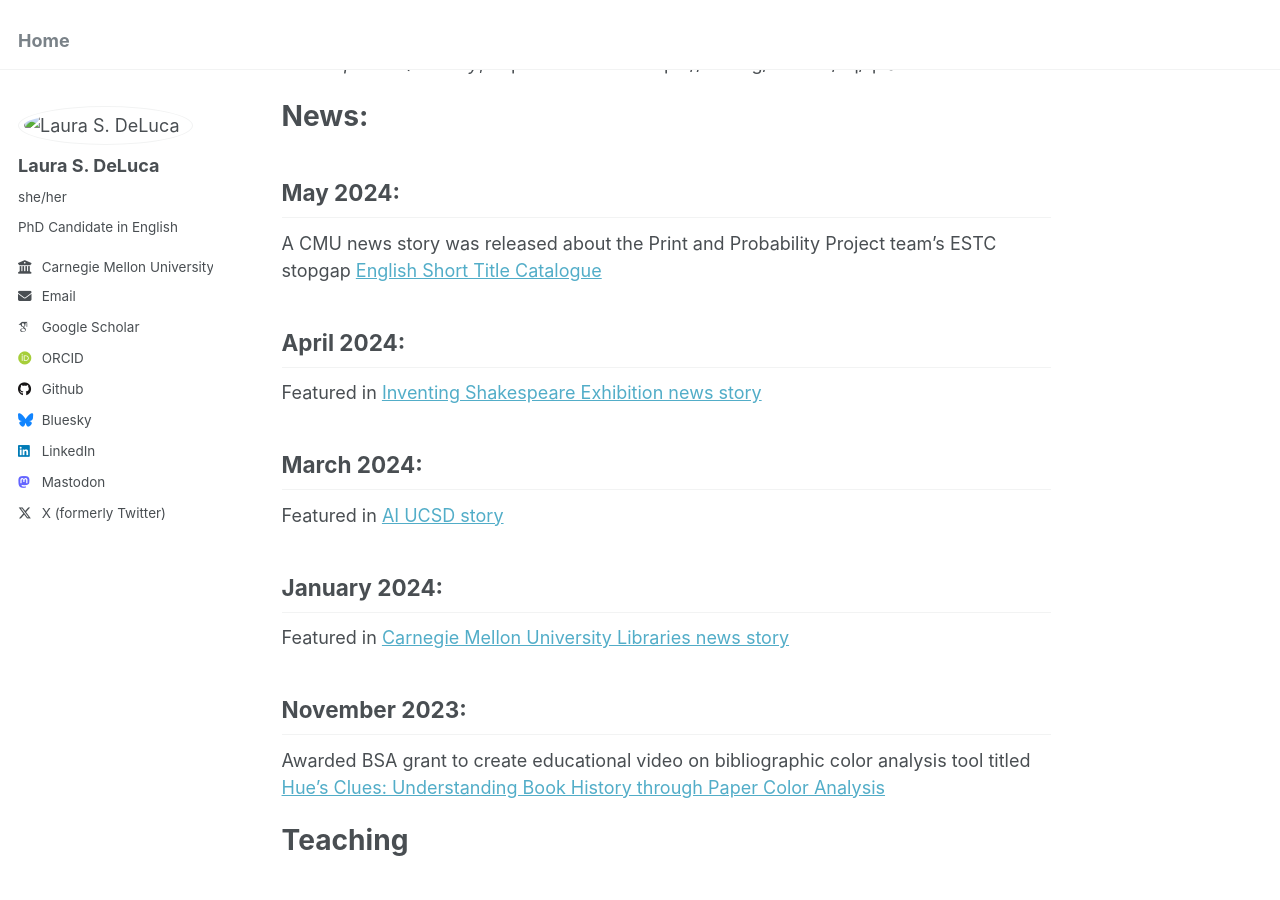
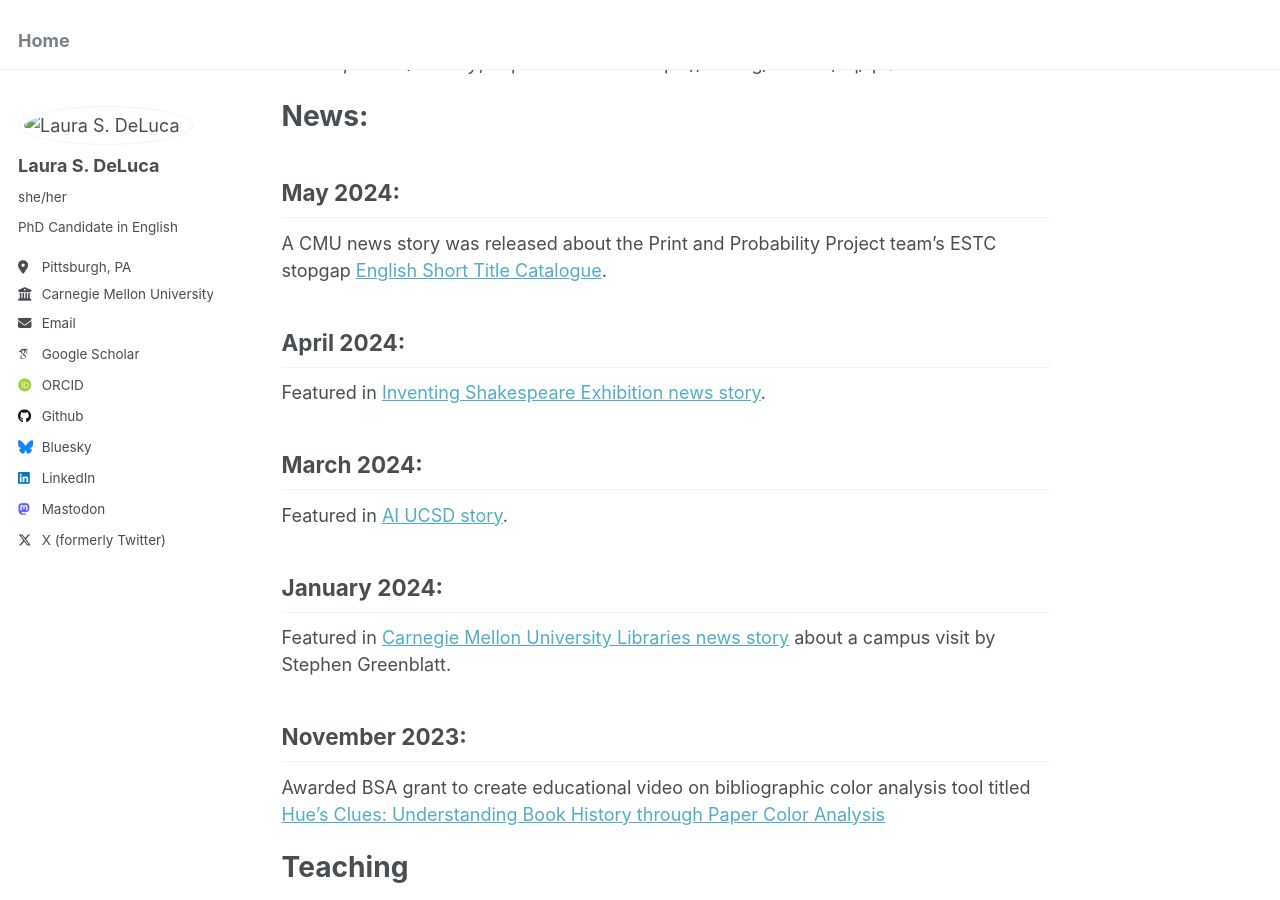
Before and after one commit to laurasdeluca/laurasdeluca.github.io, a Jekyll site: the page built from about.md, in a window 1280 px wide and 900 px high, scrolled down 999 px. Built offline with Jekyll 4.4.1, drawn with Linux system fonts in a browser that asks for light colours; some web fonts are replaced.

Commit message:
Add files via upload
Images

```diff
--- a/_config.yml
+++ b/_config.yml
@@ -21,11 +21,11 @@
 #               Additional customization can be done by editing /_includes/author-profile.html
 author:
   # Biographic information
-  avatar           : "images/LD2022Headshot.jpg"
+  avatar           : "/images/LD2022Headshot.jpg"
   name             : "Laura S. DeLuca"
   pronouns         : "she/her"
   bio              : "PhD Candidate in English"
-  #location         :
+  location         : "Pittsburgh, PA"
   employer         : "Carnegie Mellon University"
   uri              : # URL
   email            : "ldeluca [-at-] andrew [-dot-] cmu [-dot-] edu"
--- a/about.md
+++ b/about.md
@@ -31,16 +31,16 @@
 # News:
 
 ## May 2024:
-A CMU news story was released about the Print and Probability Project team's ESTC stopgap [English Short Title Catalogue](https://library.cmu.edu/about/news/2024-05/english-short-title-catalogue)
+A CMU news story was released about the Print and Probability Project team's ESTC stopgap [English Short Title Catalogue](https://library.cmu.edu/about/news/2024-05/english-short-title-catalogue).
 
 ## April 2024:
-Featured in [Inventing Shakespeare Exhibition news story](https://www.library.cmu.edu/about/exhibits/inventing-shakespeare)
+Featured in [Inventing Shakespeare Exhibition news story](https://www.library.cmu.edu/about/exhibits/inventing-shakespeare).
 
 ## March 2024:
-Featured in [AI UCSD story](https://ai.ucsd.edu/node/31)
+Featured in [AI UCSD story](https://ai.ucsd.edu/node/31).
 
 ## January 2024:
-Featured in [Carnegie Mellon University Libraries news story](https://www.library.cmu.edu/about/news/2023-12/stephen-greenblatt-shakespeare-lectu)
+Featured in [Carnegie Mellon University Libraries news story](https://www.library.cmu.edu/about/news/2023-12/stephen-greenblatt-shakespeare-lecture) about a campus visit by Stephen Greenblatt.
 
 ## November 2023:
 Awarded BSA grant to create educational video on bibliographic color analysis tool titled [Hue’s Clues: Understanding Book History through Paper Color Analysis](https://www.youtube.com/watch?v=OOJCXt-MNMw)
```
